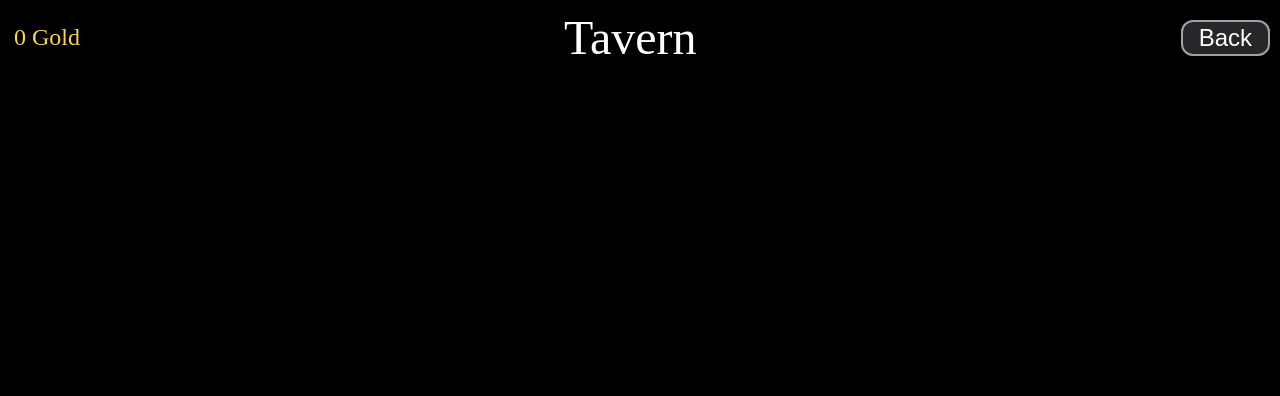
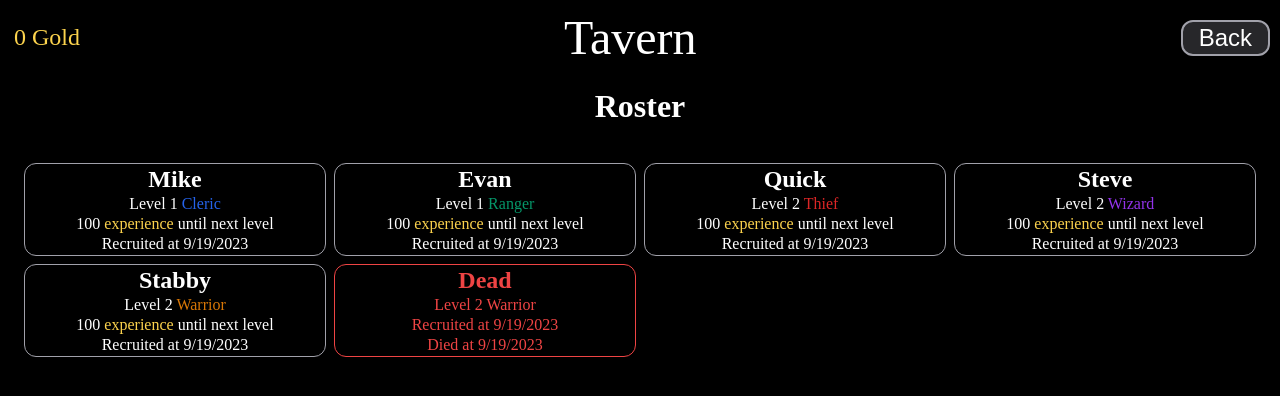
Before and after one commit to miggle88/miggle-quest, a Next.js app: page /tavern in a window 1280 px wide. Shown: the top 396 px of the page. Built offline with nearby package versions, Linux system fonts and the light colour scheme.

Commit message:
added roster

```diff
--- a/package.json
+++ b/package.json
@@ -15,6 +15,7 @@
     "@types/node": "20.6.2",
     "@types/react": "18.2.22",
     "@types/react-dom": "18.2.7",
+    "date-fns": "^2.30.0",
     "eslint": "8.49.0",
     "eslint-config-next": "13.4.19",
     "next": "13.4.19",
--- a/src/app/globals.css
+++ b/src/app/globals.css
@@ -12,6 +12,18 @@
   --zinc-950: #09090b;
 
   --gold: #fcd34d;
+
+  --red-50: #fef2f2;
+  --red-100: #fee2e2;
+  --red-200: #fecaca;
+  --red-300: #fca5a5;
+  --red-400: #f87171;
+  --red-500: #ef4444;
+  --red-600: #dc2626;
+  --red-700: #b91c1c;
+  --red-800: #991b1b;
+  --red-900: #7f1d1d;
+  --red-950: #450a0a;
 }
 
 body {
@@ -22,4 +34,11 @@ body {
 
 h1 {
   font-size: 2em;
+  text-align: center;
 }
+
+.h-container {
+  display: flex;
+  flex-direction: column;
+  width: 100%;
+}
--- a/src/app/tavern/page.tsx
+++ b/src/app/tavern/page.tsx
@@ -1,5 +1,72 @@
 import DestinationLayout from '@/components/layout/DestinationLayout'
+import HeroRoster from '@/components/heroes/HeroRoster'
+import { Hero, HeroClass } from '@/models/hero'
+
+const fakeHeroes: Hero[] = [
+  {
+    id: '1',
+    accountId: '1',
+    name: 'Mike',
+    level: 1,
+    class: HeroClass.Cleric,
+    experience: 0,
+    hiredAt: new Date(),
+  },
+  {
+    id: '2',
+    accountId: '1',
+    name: 'Evan',
+    level: 1,
+    class: HeroClass.Ranger,
+    experience: 0,
+    hiredAt: new Date(),
+  },
+  {
+    id: '3',
+    accountId: '1',
+    name: 'Quick',
+    level: 2,
+    class: HeroClass.Thief,
+    experience: 0,
+    hiredAt: new Date(),
+  },
+  {
+    id: '4',
+    accountId: '1',
+    name: 'Steve',
+    level: 2,
+    class: HeroClass.Wizard,
+    experience: 0,
+    hiredAt: new Date(),
+  },
+  {
+    id: '5',
+    accountId: '1',
+    name: 'Stabby',
+    level: 2,
+    class: HeroClass.Warrior,
+    experience: 0,
+    hiredAt: new Date(),
+  },
+  {
+    id: '6',
+    accountId: '1',
+    name: 'Dead',
+    level: 2,
+    class: HeroClass.Warrior,
+    experience: 0,
+    hiredAt: new Date(),
+    diedAt: new Date(),
+  },
+]
 
 export default function Tavern() {
-  return <DestinationLayout title={'Tavern'} backHref={'/'}></DestinationLayout>
+  return (
+    <DestinationLayout title={'Tavern'} backHref={'/'}>
+      <div className={'h-container'}>
+        <h1>Roster</h1>
+        <HeroRoster heroes={fakeHeroes} />
+      </div>
+    </DestinationLayout>
+  )
 }
--- /dev/null
+++ b/src/components/heroes/HeroCard.module.css
@@ -0,0 +1,46 @@
+.card {
+  display: flex;
+  flex-direction: column;
+  row-gap: 2px;
+  border: 1px solid var(--zinc-400);
+  border-radius: 12px;
+  padding: 2px;
+  min-width: 160px;
+  min-height: 80px;
+  text-align: center;
+  font-family: cursive, serif;
+}
+
+.name {
+  font-size: 1.5em;
+  font-weight: bold;
+}
+
+.experience {
+  color: #fcd34d;
+}
+
+.warrior {
+  color: #d97706;
+}
+
+.thief {
+  color: #dc2626;
+}
+
+.wizard {
+  color: #9333ea;
+}
+
+.cleric {
+  color: #2563eb;
+}
+
+.ranger {
+  color: #059669;
+}
+
+.dead {
+  color: var(--red-500);
+  border-color: var(--red-500);
+}
--- /dev/null
+++ b/src/components/heroes/HeroCard.tsx
@@ -0,0 +1,48 @@
+import styles from './HeroCard.module.css'
+import format from 'date-fns/format'
+import { Hero, HeroClass } from '@/models/hero'
+import { toTitleCase } from '@/utils/strings'
+import Conditional from '@/components/layout/Conditional'
+
+export interface HeroCardProps {
+  hero: Hero
+}
+
+export default function HeroCard({ hero }: HeroCardProps) {
+  const isDead = hero.diedAt != null
+  const deadClass = isDead ? styles.dead : ''
+
+  return (
+    <div className={`${styles.card} ${deadClass}`}>
+      <div className={deadClass}>
+        <span className={styles.name}>{hero.name}</span>
+      </div>
+      <div>
+        <span>Level </span>
+        <span>{`${hero.level} `}</span>
+        <span className={isDead ? styles.dead : getClassColor(hero.class)}>
+          {toTitleCase(hero.class)}
+        </span>
+      </div>
+      <Conditional show={!isDead}>
+        <div>
+          <span>{100 - hero.experience}</span>
+          <span className={isDead ? styles.dead : styles.experience}>
+            {' experience '}
+          </span>
+          <span>until next level</span>
+        </div>
+      </Conditional>
+      <div>
+        <span>Recruited at {format(hero.hiredAt, 'M/d/yyyy')}</span>
+      </div>
+      <Conditional show={isDead}>
+        <div>Died at {format(hero.diedAt ?? new Date(), 'M/d/yyyy')}</div>
+      </Conditional>
+    </div>
+  )
+}
+
+function getClassColor(heroClass: HeroClass): string {
+  return styles[heroClass.replace(' ', '-').toLowerCase()]
+}
--- /dev/null
+++ b/src/components/heroes/HeroRoster.module.css
@@ -0,0 +1,7 @@
+.grid {
+  display: grid;
+  grid-template-columns: repeat(4, 1fr);
+  column-gap: 8px;
+  row-gap: 8px;
+  margin: 16px;
+}
--- /dev/null
+++ b/src/components/heroes/HeroRoster.tsx
@@ -0,0 +1,17 @@
+import styles from './HeroRoster.module.css'
+import { Hero } from '@/models/hero'
+import HeroCard from '@/components/heroes/HeroCard'
+
+export interface HeroRosterProps {
+  heroes: Hero[]
+}
+
+export default function HeroRoster({ heroes }: HeroRosterProps) {
+  return (
+    <div className={styles.grid}>
+      {heroes.map((hero) => {
+        return <HeroCard key={hero.id} hero={hero}></HeroCard>
+      })}
+    </div>
+  )
+}
--- /dev/null
+++ b/src/utils/strings.ts
@@ -0,0 +1,3 @@
+export function toTitleCase(value: string): string {
+  return value[0].toUpperCase() + value.slice(1).toLowerCase()
+}
```
Also changed, not shown: 1 other file (tests, documents, lock files or other folders). Lines whose indentation alone changed are shown as unchanged.
